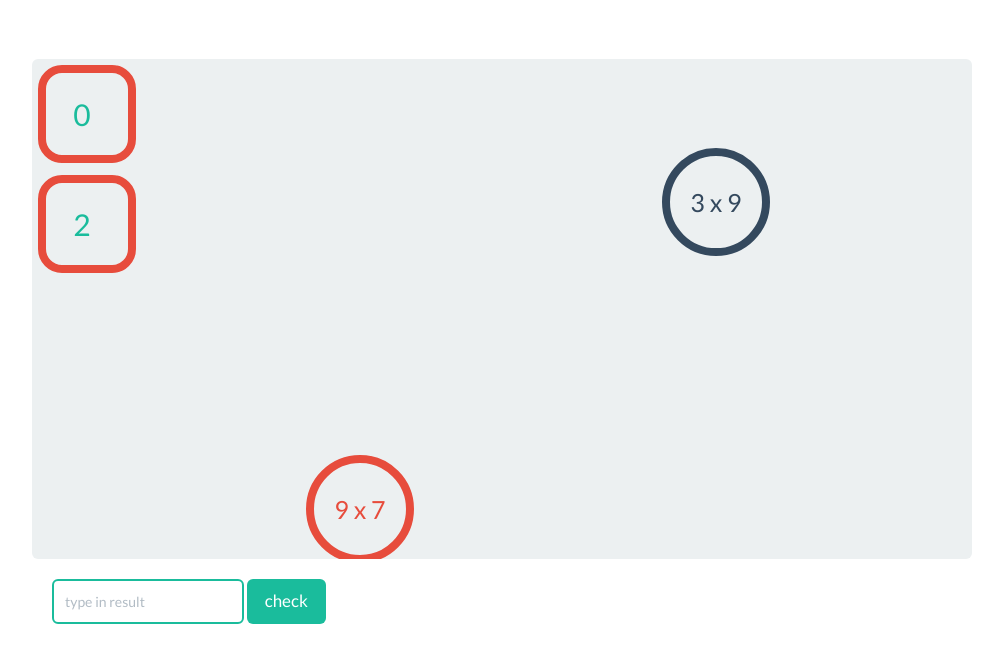
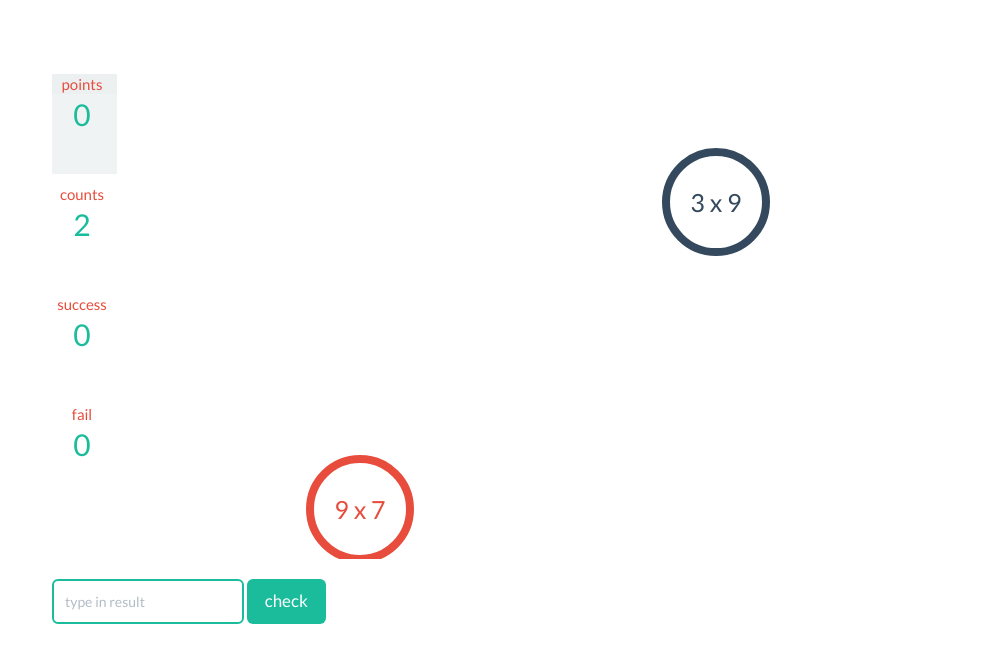
Before and after one commit to gcishevs/progames, a plain HTML site: page index.html in a window 1280 px wide. Shown: the part 95-758 px from the top of the page, without its empty margins (138-1141 px from the left). Drawn offline with Linux system fonts and the light colour scheme.

Commit message:
minor changes

```diff
--- a/index.html
+++ b/index.html
@@ -37,7 +37,7 @@
 </header>
 
 <div class="container" style="padding-top: 30px;">
-	<div id="paper" style="background-color: #ECF0F1;"></div>
+	<div id="paper" style="backg1round-color: #ECF0F1;"></div>
 	<div class="span12 row" style="padding-top: 20px;">
 
 			<input style="height: 45px; margin-bottom: 0" type="text" id="value" placeholder="type in result">
--- a/js/progames.js
+++ b/js/progames.js
@@ -21,51 +21,87 @@ $(function() {
 
 	var counts = 0;
 
+	var success = 0;
+
+	var fail = 0;
+
 	var bonusY;
 
-	var pointsFrame = paper.rect(10, 10, 90, 90, 20);
+	var header_fill = {
+			fill: '#ECF0F1',
+			stroke: 'none'
+		};
 
-	var pointsFrame_fill = {
-		fill: 'none',
-		stroke: '#E74C3C',
-		"stroke-width": 8
-	}
+		var base_fill = {
+			fill: '#ECF0F1',
+			stroke: 'none',
+			'fill-opacity': 0.5
+		};
 
-	var pointsText = paper.text(50, 55, points);
+	var pointsBase = paper.rect(20, 35, 65, 80);
+	var pointsHeader = paper.rect(20, 15, 65, 20);
 
-	var pointsText_fill = {
+	pointsBase.attr(base_fill);
+	pointsHeader.attr(header_fill);
+
+	var countsBase = paper.rect(20, 35, 65, 80);
+	var countsHeader = paper.rect(20, 15, 65, 20);
+
+	countsBase.attr(base_fill);
+	countsHeader.attr(header_fill);
+
+	var pointsText = paper.text(50, 25, 'points');
+
+	var text_fill = {
+			fill: '#E74C3C',
+			"font-family": "Lato, sans-serif",
+			'font-size': "15",
+		};
+
+
+
+
+	pointsText.attr(text_fill);
+
+	var pointsValue = paper.text(50, 55, points);
+
+
+
+	var value_fill = {
 			fill: '#1ABC9C',
 			"font-family": "Lato, sans-serif",
 			'font-size': "30",
 		};
 
 
+	pointsValue.attr(value_fill);
 
-	pointsFrame.attr(pointsFrame_fill);
-
-	pointsText.attr(pointsText_fill);
-
-	var countFrame = paper.rect(10, 120, 90, 90, 20);
-
-	var countFrame_fill = {
-		fill: 'none',
-		stroke: '#E74C3C',
-		"stroke-width": 8
-	}
-
-	var countText = paper.text(50, 165, counts);
-
-	var countText_fill = {
-			fill: '#1ABC9C',
-			"font-family": "Lato, sans-serif",
-			'font-size': "30",
-		};
+	var countText = paper.text(50, 135, 'counts');
 
 
+	countText.attr(text_fill);
 
-	countFrame.attr(countFrame_fill);
+	var countValue = paper.text(50, 165, counts);
 
-	countText.attr(countText_fill);
+	countValue.attr(value_fill);
+
+	var successText = paper.text(50, 245, 'success');
+
+
+	successText.attr(text_fill);
+
+	var successValue = paper.text(50, 275, 0);
+
+	successValue.attr(value_fill);
+
+	var failText = paper.text(50, 355, 'fail');
+
+
+	failText.attr(text_fill);
+
+	var failValue = paper.text(50, 385, 0);
+
+	failValue.attr(value_fill);
 
 	var set = paper.set();
 
@@ -255,12 +291,13 @@ $(function() {
 			this.remove();
 		});
 
-		prPoints = points;
-
 		points += 10;
 
 		updatePoints(points);
 
+		success += 1
+
+        updateSuccess(success)
 
 
 	}
@@ -288,6 +325,9 @@ $(function() {
 
 		updatePoints(points);
 
+        fail += 1
+
+        updateFail(fail)
 
 
 	}
@@ -307,7 +347,7 @@ $(function() {
 
 	function updatePoints(text)
 	{
-		pointsText.attr({text: text});
+		pointsValue.attr({text: text});
 	}
 
 
@@ -337,7 +377,7 @@ $(function() {
 		var prCountAnimation = Raphael.animation({
 			x: 50, 'fill-opacity': 1}, 900, function()
 			{
-				countText = this;
+				countValue = this;
 			}
 		);
 
@@ -345,8 +385,20 @@ $(function() {
 		  x: 50
 		};
 
-		countText.animate(countAnimation);
-		prCount.animateWith(countText, animParamP, prCountAnimation);
+		countValue.animate(countAnimation);
+		prCount.animateWith(countValue, animParamP, prCountAnimation);
+	}
+
+	function updateSuccess(text)
+	{
+		successValue.attr({text: text});
+
+	}
+
+	function updateFail(text)
+	{
+		failValue.attr({text: text});
+
 	}
 
 });
```
